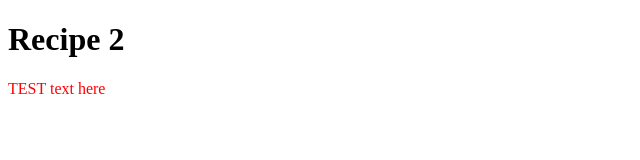
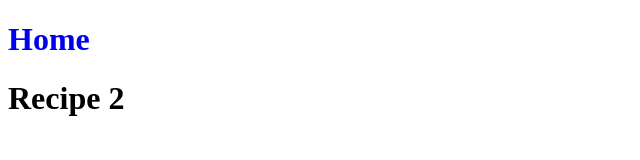
Before and after one commit to RolandoMartinez720/recipes, a plain HTML site: page recipe2.html in a window 1280 px wide. Shown: the whole page, without its empty margins (0-640 px from the left). Drawn offline with Linux system fonts and the light colour scheme.

Commit message:
added home link to recipe pages

```diff
--- a/recipe2.html
+++ b/recipe2.html
@@ -6,8 +6,9 @@
         <meta charset="UTF-8">
     </head>
     <body>
+        <h1 class="home-link"><a href="index.html">Home</a></h1>
+
         <h1>Recipe 2</h1>
 
-    <div>TEST text here</div>
     </body>
 </html>
--- a/styles.css
+++ b/styles.css
@@ -1,3 +1,7 @@
 div{
     color: red;
 }
+
+.home-link a{
+    text-decoration: none;
+}
```
Also changed, not shown: recipe1.html (+1 -0 lines), recipe3.html (+2 -1 lines).
